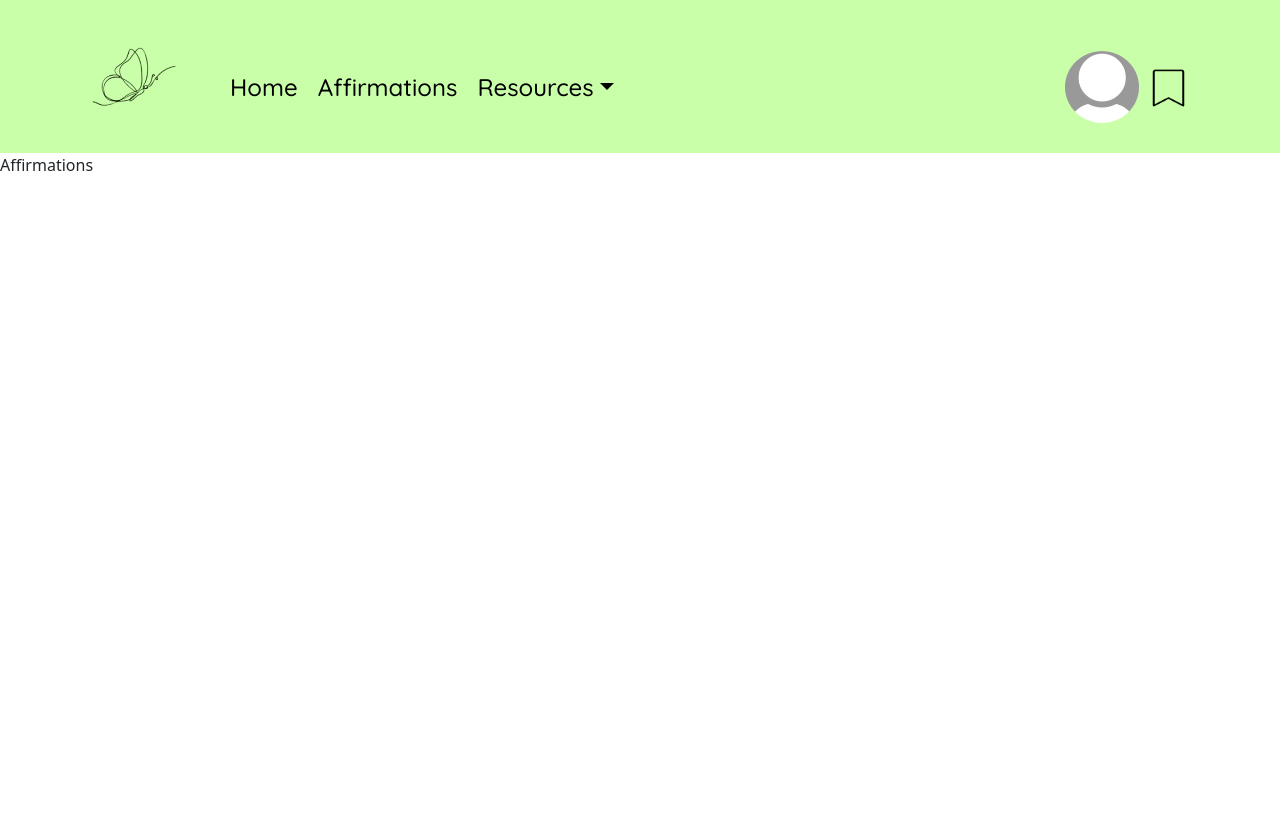
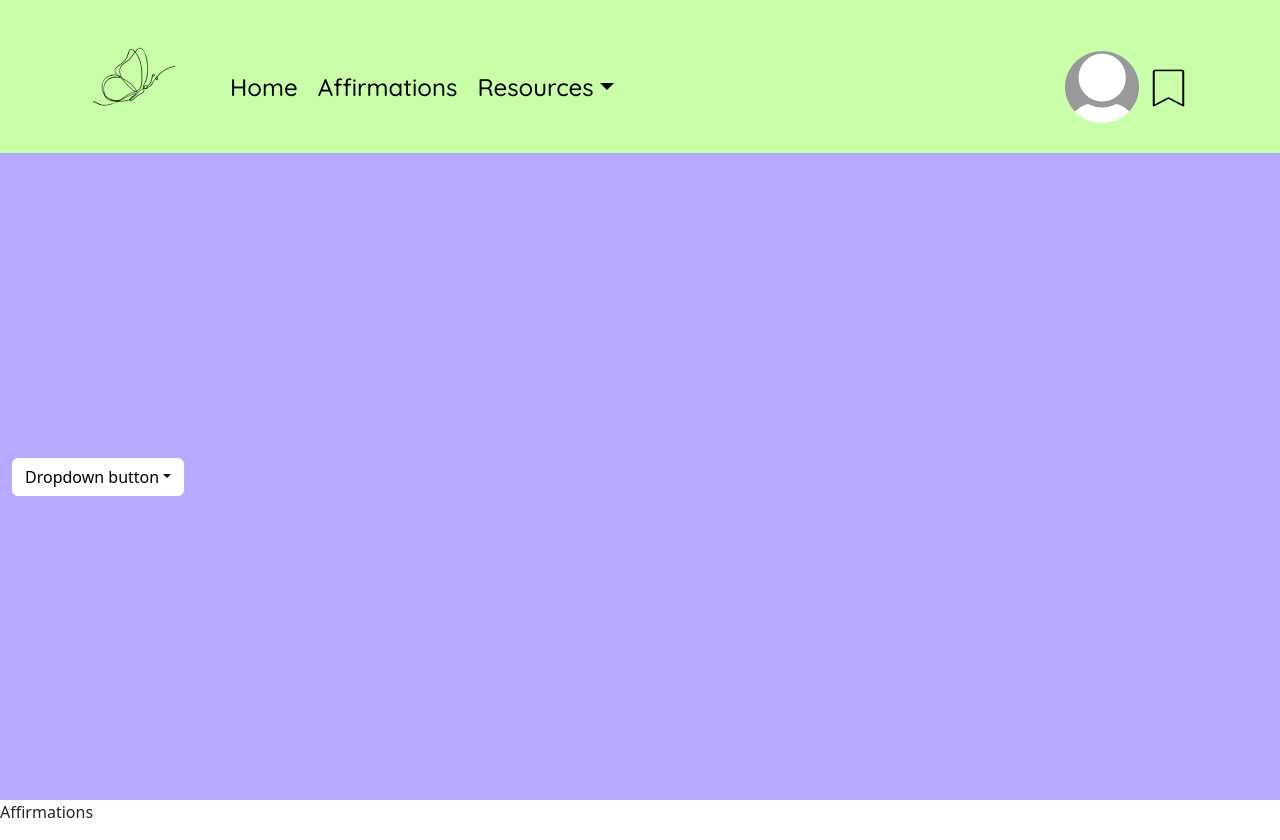
Before and after one commit to Jcontreras3/serenityfrontend, a React (Create React App) app: page /Affirmations in a window 1280 px wide. Before the commit the page ends 800 px from the top, so only its background shows below. Built offline with nearby package versions, Linux system fonts and the light colour scheme; no server answers.

Commit message:
dropdown

```diff
--- a/src/Components/AffirmationsPage/Affirmations.css
+++ b/src/Components/AffirmationsPage/Affirmations.css
@@ -0,0 +1,31 @@
+.affContainer.container{
+    background-color: #B5AAFF;
+    max-width: 100%;
+    height: calc(100vh - 153px);
+    display: flex;
+    /* justify-content: center; */
+    align-items: center;
+}
+
+/* .btn-check:checked+.btn, .btn.active, .btn.show, .btn:first-child:active, :not(.btn-check)+.btn:active {
+    color: white(--bs-btn-active-color);
+    background-color: #ffffff;
+    border-color: var(--bs-btn-active-border-color);
+} */
+
+.btn-primary {
+    --bs-btn-color: #000;
+    --bs-btn-bg: #fff;
+    --bs-btn-border-color: #fff;
+    --bs-btn-hover-color: #000;
+    --bs-btn-hover-bg: #fff;
+    --bs-btn-hover-border-color: #fff;
+    --bs-btn-focus-shadow-rgb: 49,132,253;
+    --bs-btn-active-color: #000;
+    --bs-btn-active-bg: #fff;
+    --bs-btn-active-border-color: #fff;
+    --bs-btn-active-shadow: inset 0 3px 5px rgba(0, 0, 0, 0.125);
+    --bs-btn-disabled-color: #000;
+    --bs-btn-disabled-bg: #fff;
+    --bs-btn-disabled-border-color: #fff;
+}
--- a/src/Components/AffirmationsPage/AffirmationsComponent.tsx
+++ b/src/Components/AffirmationsPage/AffirmationsComponent.tsx
@@ -1,7 +1,8 @@
-
+import '../AffirmationsPage/Affirmations.css'
 import { FetchQuotes, FetchALLQuotes } from "../../Service/DataService";
 import NavbarComponent from "../Navbar/NavbarComponent";
 import { useState } from "react";
+import { Dropdown, DropdownButton, Container } from "react-bootstrap";
 
 function quotes() {
   // const [categorys, setCategories] = useState('');
@@ -24,7 +25,13 @@ function AffirmationsComponent() {
   return (
     <div>
       <NavbarComponent />
-
+      <Container className="affContainer">
+      <DropdownButton id="dropdown-basic-button" title="Dropdown button">
+      <Dropdown.Item href="#/action-1">Action</Dropdown.Item>
+      <Dropdown.Item href="#/action-2">Another action</Dropdown.Item>
+      <Dropdown.Item href="#/action-3">Something else</Dropdown.Item>
+      </DropdownButton>
+     </Container>
       <p>Affirmations</p>
     </div>
   );
```
